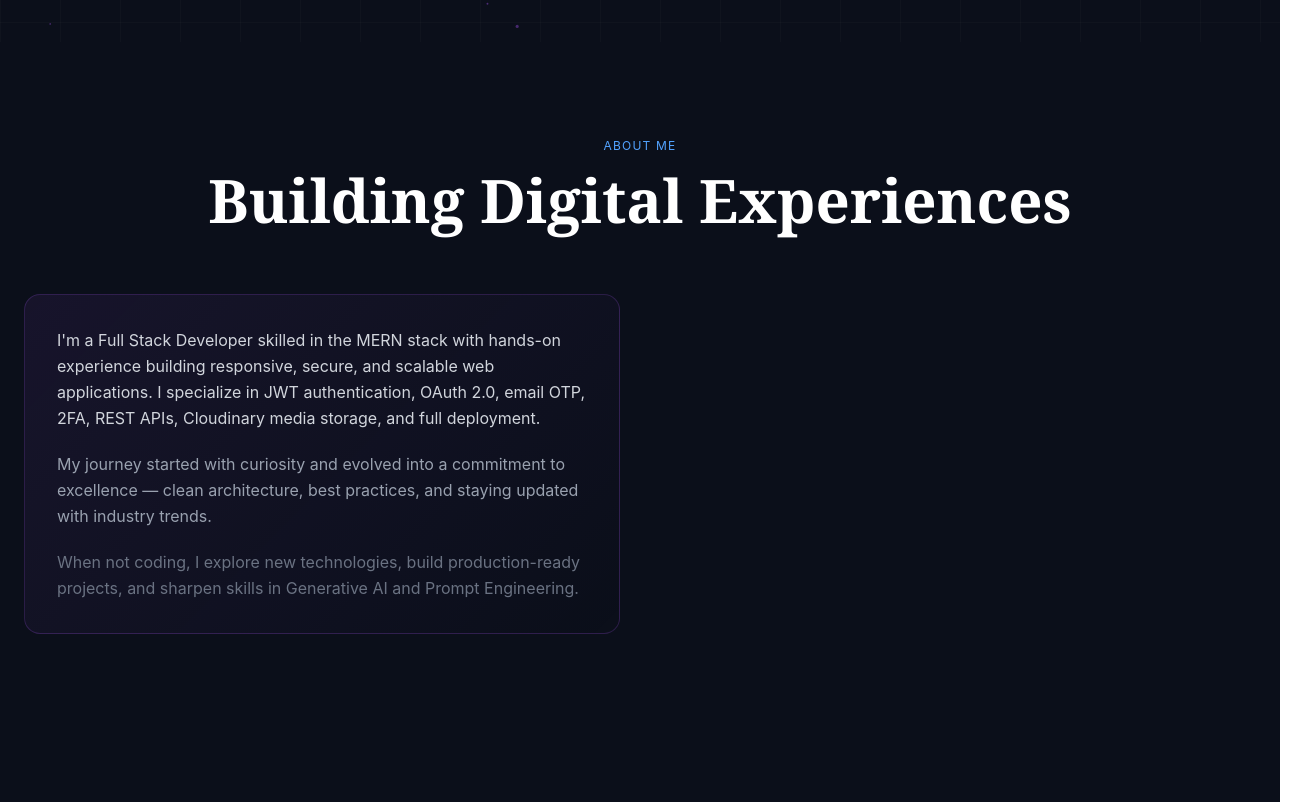
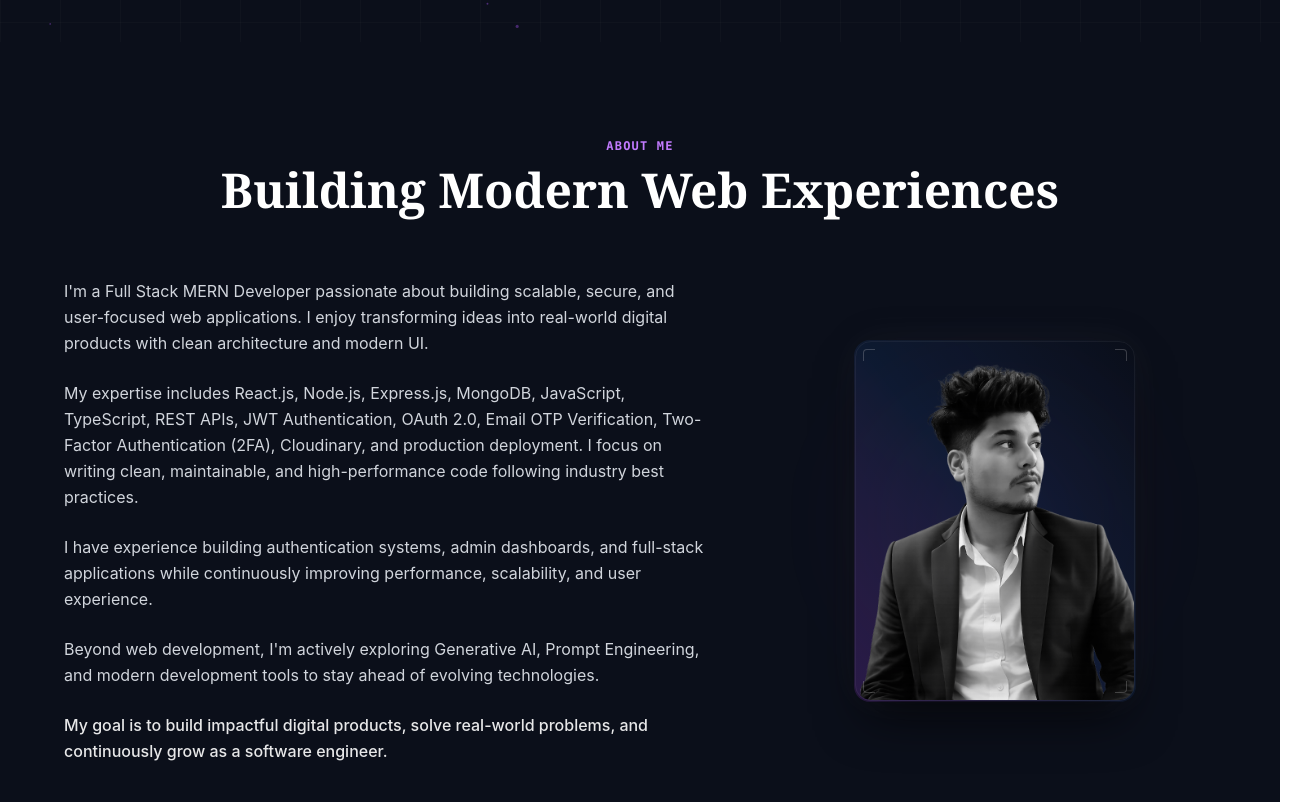
Before and after one commit to prashantjha1448/Prashant-jha-portfolio, a React (Vite) app: page / in a window 1280 px wide. Shown: the part 758-1560 px from the top of the page, 1306 px wide, since content can reach past the window. Built offline with nearby package versions, Linux system fonts and the light colour scheme.

Commit message:
design: redesign About Me section with portrait image and premium layout

```diff
--- a/src/Pages/About.jsx
+++ b/src/Pages/About.jsx
@@ -1,6 +1,7 @@
 import React, { useEffect, useRef } from "react";
 import { gsap } from "gsap";
 import { ScrollTrigger } from "gsap/ScrollTrigger";
+import portrait from "../assets/portrait.png";
 
 gsap.registerPlugin(ScrollTrigger);
 
@@ -12,31 +13,41 @@ const About = () => {
 
   useEffect(() => {
     const ctx = gsap.context(() => {
+      // Fade up section title & subtitle
+      if (headingRef.current) {
         gsap.from(headingRef.current.children, {
-        scrollTrigger: { trigger: headingRef.current, start: "top 80%" },
-        y: 40,
+          scrollTrigger: { trigger: headingRef.current, start: "top 85%" },
+          y: 30,
           opacity: 0,
           duration: 0.8,
           stagger: 0.15,
           ease: "power3.out",
         });
+      }
 
-      gsap.from(leftRef.current, {
-        scrollTrigger: { trigger: leftRef.current, start: "top 80%" },
-        x: -50,
+      // Fade up paragraphs sequentially
+      if (leftRef.current) {
+        gsap.from(leftRef.current.children, {
+          scrollTrigger: { trigger: leftRef.current, start: "top 85%" },
+          y: 40,
           opacity: 0,
           duration: 0.9,
+          stagger: 0.12,
           ease: "power3.out",
         });
+      }
 
-      gsap.from(rightRef.current.children, {
-        scrollTrigger: { trigger: rightRef.current, start: "top 80%" },
-        x: 50,
+      // Fade up portrait container with glow
+      if (rightRef.current) {
+        gsap.from(rightRef.current, {
+          scrollTrigger: { trigger: rightRef.current, start: "top 85%" },
+          y: 40,
           opacity: 0,
-        duration: 0.7,
-        stagger: 0.15,
+          duration: 1,
           ease: "power3.out",
+          delay: 0.2,
         });
+      }
     }, sectionRef);
 
     return () => ctx.revert();
@@ -46,115 +57,90 @@ const About = () => {
     <section
       id="about"
       ref={sectionRef}
-      className="w-full min-h-screen bg-[#0b0f1a] text-white px-6 py-24"
+      className="w-full min-h-screen bg-[#0b0f1a] text-white px-6 py-24 flex items-center justify-center relative overflow-hidden"
     >
-      <div className="max-w-7xl mx-auto">
+      {/* Decorative clean glow line at bottom */}
+      <div className="absolute bottom-0 left-0 right-0 h-[1px] bg-gradient-to-r from-transparent via-purple-500/10 to-transparent" />
 
-        {/* Heading */}
+      <div className="max-w-6xl mx-auto w-full relative z-10">
+
+        {/* Section Title */}
         <div ref={headingRef} className="text-center mb-16">
-          <h4 className="text-blue-400 tracking-widest text-xs mb-4 uppercase">
+          <h4 className="text-purple-400 tracking-widest text-xs mb-3 uppercase font-mono font-semibold">
             About Me
           </h4>
           <h1
-            className="text-4xl md:text-6xl font-black"
+            className="text-4xl md:text-5xl font-black text-white"
             style={{ fontFamily: "'Georgia', serif" }}
           >
-            Building Digital Experiences
+            Building Modern Web Experiences
           </h1>
         </div>
 
-        {/* Content */}
-        <div className="grid md:grid-cols-2 gap-10 items-start">
+        {/* Content Columns */}
+        <div className="grid grid-cols-1 md:grid-cols-12 gap-12 md:gap-16 items-center">
 
-          {/* Left */}
+          {/* Left Side: Professional Bio */}
           <div
             ref={leftRef}
-            className="p-8 rounded-2xl relative overflow-hidden group transition-all duration-500"
+            className="md:col-span-7 flex flex-col gap-6 text-gray-300 text-sm md:text-base leading-relaxed"
+          >
+            <p>
+              I'm a Full Stack MERN Developer passionate about building scalable, secure, and user-focused web applications. I enjoy transforming ideas into real-world digital products with clean architecture and modern UI.
+            </p>
+            <p>
+              My expertise includes React.js, Node.js, Express.js, MongoDB, JavaScript, TypeScript, REST APIs, JWT Authentication, OAuth 2.0, Email OTP Verification, Two-Factor Authentication (2FA), Cloudinary, and production deployment. I focus on writing clean, maintainable, and high-performance code following industry best practices.
+            </p>
+            <p>
+              I have experience building authentication systems, admin dashboards, and full-stack applications while continuously improving performance, scalability, and user experience.
+            </p>
+            <p>
+              Beyond web development, I'm actively exploring Generative AI, Prompt Engineering, and modern development tools to stay ahead of evolving technologies.
+            </p>
+            <p className="font-medium text-white/90">
+              My goal is to build impactful digital products, solve real-world problems, and continuously grow as a software engineer.
+            </p>
+          </div>
+
+          {/* Right Side: Passport Portrait & Glow */}
+          <div
+            ref={rightRef}
+            className="md:col-span-5 flex justify-center items-center relative py-6"
+          >
+            {/* Subtle purple background glow */}
+            <div
+              className="absolute w-[280px] h-[280px] rounded-full blur-[80px] pointer-events-none opacity-40 z-0"
               style={{
-              border: "1px solid rgba(168,85,247,0.2)",
-              background: "linear-gradient(135deg, rgba(168,85,247,0.08) 0%, transparent 100%)",
-            }}
-          >
-            {/* Hover glow */}
-            <div
-              className="absolute inset-0 opacity-0 group-hover:opacity-100 transition-opacity duration-500 pointer-events-none rounded-2xl"
-              style={{
-                background: "radial-gradient(circle at 50% 50%, rgba(168,85,247,0.12) 0%, transparent 70%)",
+                background: "radial-gradient(circle, rgba(168,85,247,0.3) 0%, transparent 70%)",
               }}
             />
 
-            <p className="text-gray-300 leading-relaxed mb-5 relative z-10">
-              I'm a Full Stack Developer skilled in the MERN stack with hands-on experience building
-              responsive, secure, and scalable web applications. I specialize in JWT authentication,
-              OAuth 2.0, email OTP, 2FA, REST APIs, Cloudinary media storage, and full deployment.
-            </p>
-            <p className="text-gray-400 leading-relaxed mb-5 relative z-10">
-              My journey started with curiosity and evolved into a commitment to excellence — clean
-              architecture, best practices, and staying updated with industry trends.
-            </p>
-            <p className="text-gray-500 leading-relaxed relative z-10">
-              When not coding, I explore new technologies, build production-ready projects, and
-              sharpen skills in Generative AI and Prompt Engineering.
-            </p>
-          </div>
+            {/* Image Container with premium outline glow effect */}
+            <div className="relative group z-10 transition-transform duration-500 hover:scale-[1.02]">
 
-          {/* Right */}
-          <div ref={rightRef} className="flex flex-col gap-5">
-            {[
-              {
-                icon: "ri-code-s-slash-line",
-                title: "Clean Architecture",
-                desc: "MVC pattern, scalable schema design, and well-documented RESTful APIs",
-              },
-              {
-                icon: "ri-shield-keyhole-line",
-                title: "Secure by Default",
-                desc: "JWT, bcrypt, OAuth 2.0, TOTP 2FA, and email OTP — production-grade auth",
-              },
-              {
-                icon: "ri-flashlight-line",
-                title: "Performance First",
-                desc: "Optimized builds with Vite, lazy loading, and Cloudinary CDN for media",
-              },
-              {
-                icon: "ri-global-line",
-                title: "Full Deployment",
-                desc: "End-to-end shipping on Vercel + Render with CI/CD and real-world load",
-              },
-            ].map((item, i) => (
-              <div
-                key={i}
-                className="flex items-center gap-4 p-5 rounded-xl group transition-all duration-300 cursor-default"
+              {/* Outer decorative gradient border */}
+              <div className="absolute inset-0 rounded-2xl bg-gradient-to-tr from-purple-500/20 via-blue-500/10 to-transparent -m-[1px] p-[1px] pointer-events-none rounded-2xl" />
+
+              <img
+                src={portrait}
+                alt="Prashant Jha"
+                className="w-[240px] md:w-[280px] h-[300px] md:h-[360px] object-cover rounded-2xl relative z-10 select-none shadow-2xl border border-white/5 transition-all duration-700 grayscale group-hover:grayscale-0"
                 style={{
-                  border: "1px solid rgba(255,255,255,0.08)",
-                  background: "rgba(255,255,255,0.03)",
+                  boxShadow: "0 25px 50px -12px rgba(0,0,0,0.7), 0 0 40px rgba(168,85,247,0.1)",
                 }}
-                onMouseEnter={(e) => {
-                  e.currentTarget.style.border = "1px solid rgba(168,85,247,0.4)";
-                  e.currentTarget.style.background = "rgba(168,85,247,0.08)";
-                  e.currentTarget.style.boxShadow = "0 0 20px rgba(168,85,247,0.1)";
-                }}
-                onMouseLeave={(e) => {
-                  e.currentTarget.style.border = "1px solid rgba(255,255,255,0.08)";
-                  e.currentTarget.style.background = "rgba(255,255,255,0.03)";
-                  e.currentTarget.style.boxShadow = "none";
-                }}
-              >
-                <div
-                  className="w-11 h-11 flex items-center justify-center rounded-lg shrink-0"
-                  style={{ background: "linear-gradient(135deg, #3b82f6, #a855f7)" }}
-                >
-                  <i className={`${item.icon} text-lg`} />
-                </div>
-                <div>
-                  <h3 className="font-semibold text-sm">{item.title}</h3>
-                  <p className="text-gray-400 text-xs mt-0.5">{item.desc}</p>
-                </div>
-              </div>
-            ))}
+              />
+
+              {/* Decorative corner accents */}
+              <div className="absolute top-2 left-2 w-3 h-3 border-t border-l border-white/20 z-20 rounded-tl" />
+              <div className="absolute top-2 right-2 w-3 h-3 border-t border-r border-white/20 z-20 rounded-tr" />
+              <div className="absolute bottom-2 left-2 w-3 h-3 border-b border-l border-white/20 z-20 rounded-bl" />
+              <div className="absolute bottom-2 right-2 w-3 h-3 border-b border-r border-white/20 z-20 rounded-br" />
             </div>
 
           </div>
+
+        </div>
+
       </div>
     </section>
   );
```
Also changed, not shown: src/assets/portrait.png (added). Lines whose indentation alone changed are shown as unchanged.
